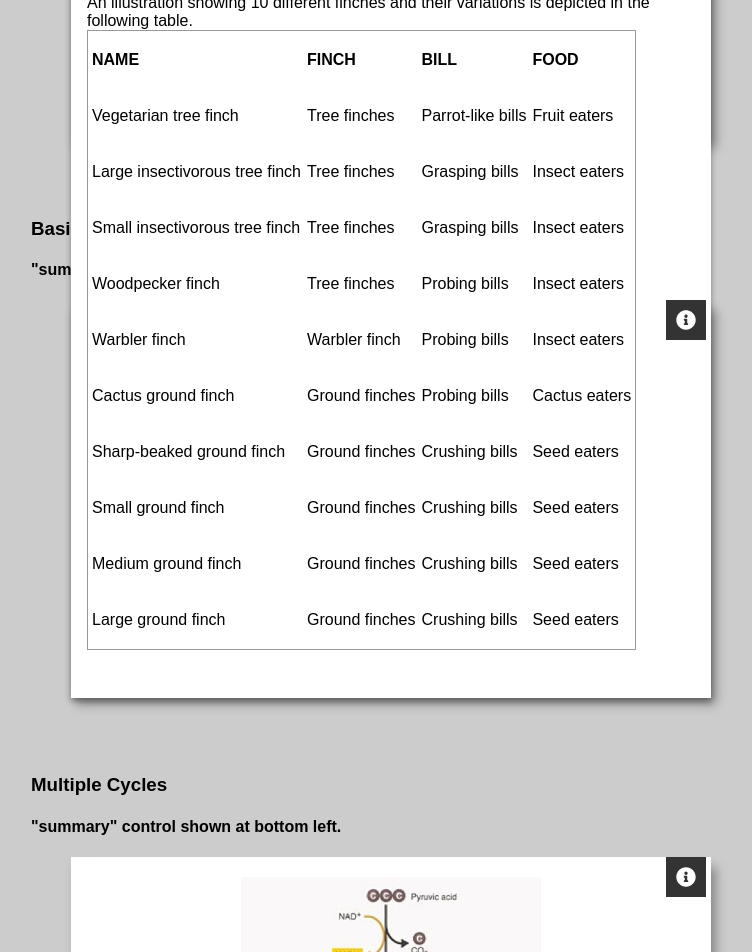
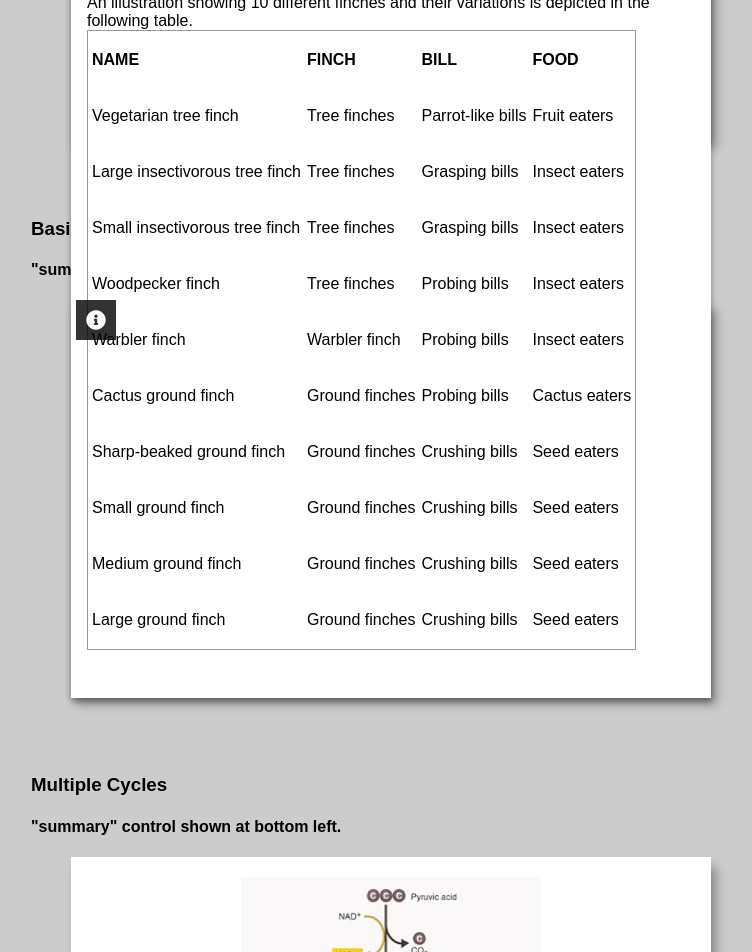
Before and after one commit to diagram-codesprint/ExtendedImageDescriptions, a website: page examples/examples.html in a window 1280 px wide. Shown: the part 1464-2416 px from the top of the page, without its empty margins (27-779 px from the left). Drawn offline with Linux system fonts and the light colour scheme.

Commit message:
implement positioning

```diff
--- a/examples/examples.css
+++ b/examples/examples.css
@@ -125,6 +125,26 @@ details summary + div {
   cursor: grab;
 }
 
+[data-position~="top"] summary {
+  top: 0;
+  bottom: unset;
+}
+
+[data-position~="bottom"] summary {
+  top: unset;
+  bottom: 0;
+}
+
+[data-position~="right"] summary {
+  right: 0;
+  left: unset;
+}
+
+[data-position~="left"] summary {
+  right: unset;
+  left: 0;
+}
+
 /* details marker: an element-version of the ::details-marker pseudo-element */
 
 .details-marker {
```
